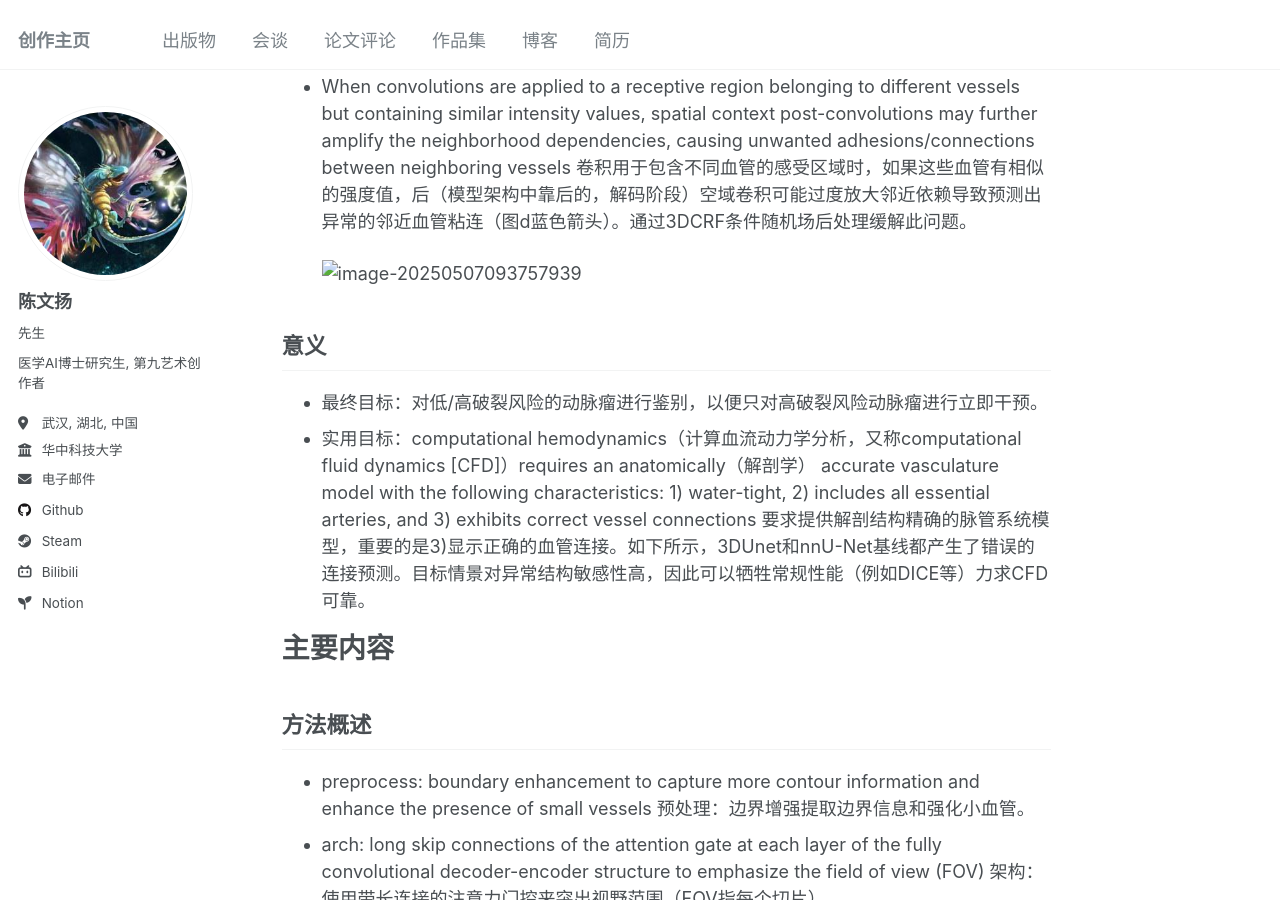
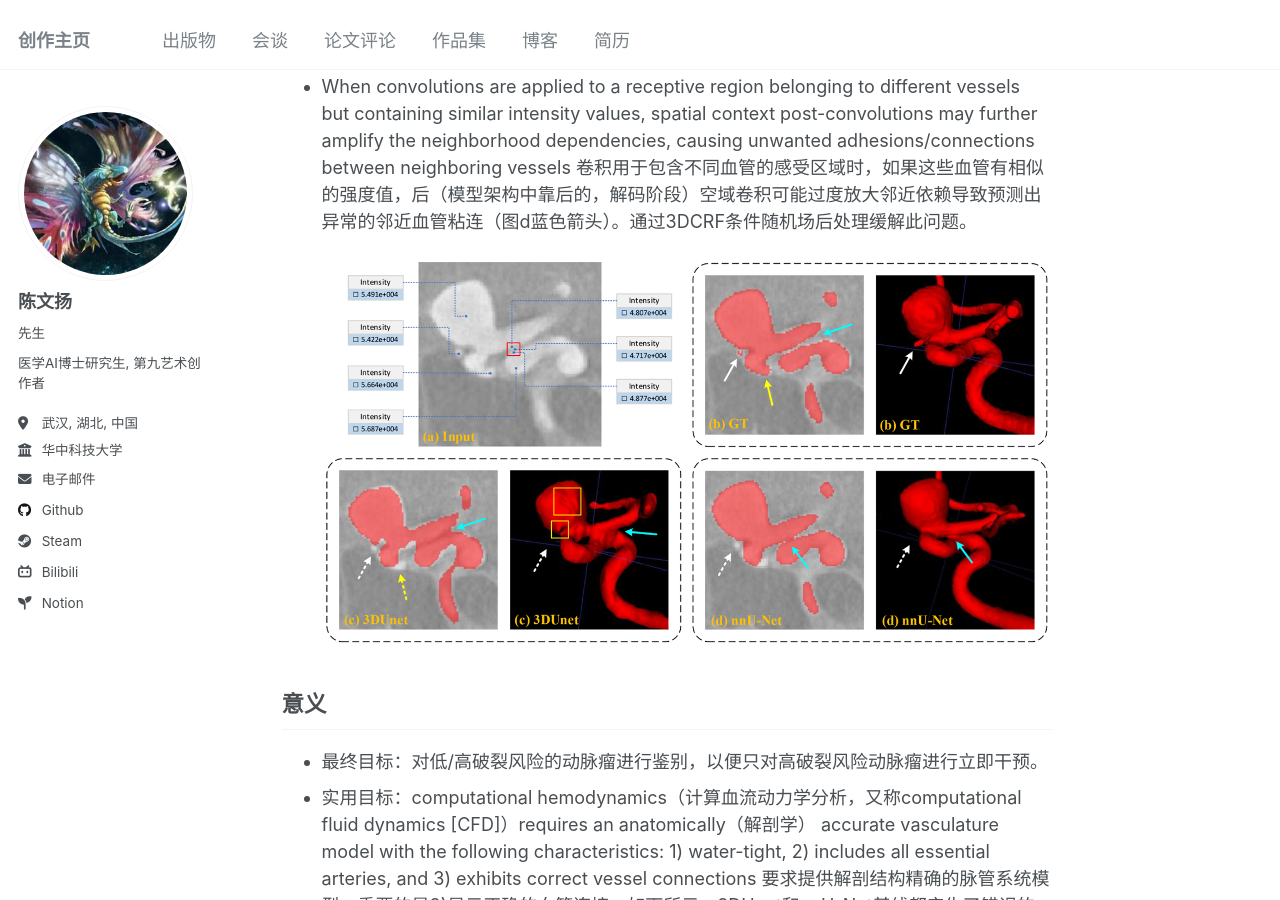
Before and after one commit to CyannyPasiify/cyannypasiify.github.io, a Jekyll site: the page built from _reviews/MIS/2022-11-17-01-An attention residual u-net with differential preprocessing and geometric postprocessing learning how to segment vasculature including intracranial aneurysms.md, in a window 1280 px wide and 900 px high, scrolled down 1758 px. Built offline with Jekyll 4.4.1, drawn with Linux system fonts in a browser that asks for light colours.

Commit message:
Fix link errors 1.

```diff
--- a/_reviews/MIS/2022-11-17-01-An attention residual u-net with differential preprocessing and geometric postprocessing learning how to segment vasculature including intracranial aneurysms.md
+++ b/_reviews/MIS/2022-11-17-01-An attention residual u-net with differential preprocessing and geometric postprocessing learning how to segment vasculature including intracranial aneurysms.md
@@ -17,7 +17,7 @@ MIA 2023
 
 Mu N, Lyu Z, Rezaeitaleshmahalleh M, et al. An attention residual u-net with differential preprocessing and geometric postprocessing: Learning how to segment vasculature including intracranial aneurysms[J]. Medical image analysis, 2023, 84: 102697.
 
-[[paper]](https://doi.org/10.1016/j.media.2022.102697) [[paper(local)]](files/reviews/ARU-Net/An%20attention%20residual%20u-net%20with%20differential%20preprocessing%20and%20geometric%20postprocessing%20learning%20how%20to%20segment%20vasculature%20including%20intracranial%20aneurysms.pdf)
+[[paper]](https://doi.org/10.1016/j.media.2022.102697) [[paper(local)]](/files/reviews/ARU-Net/An%20attention%20residual%20u-net%20with%20differential%20preprocessing%20and%20geometric%20postprocessing%20learning%20how%20to%20segment%20vasculature%20including%20intracranial%20aneurysms.pdf)
 
 # 要点
 
@@ -49,7 +49,7 @@ Mu N, Lyu Z, Rezaeitaleshmahalleh M, et al. An attention residual u-net with dif
 
 - When convolutions are applied to a receptive region belonging to different vessels but containing similar intensity values, spatial context post-convolutions may further amplify the neighborhood dependencies, causing unwanted adhesions/connections between neighboring vessels 卷积用于包含不同血管的感受区域时，如果这些血管有相似的强度值，后（模型架构中靠后的，解码阶段）空域卷积可能过度放大邻近依赖导致预测出异常的邻近血管粘连（图d蓝色箭头）。通过3DCRF条件随机场后处理缓解此问题。
 
-  ![image-20250507093757939](images/reviews/An%20attention%20residual%20u-net%20with%20differential%20preprocessing%20and%20geometric%20postprocessing%20learning%20how%20to%20segment%20vasculature%20including%20intracranial%20aneurysms/vessel_connection_error.jpg)
+  ![image-20250507093757939](/images/reviews/An%20attention%20residual%20u-net%20with%20differential%20preprocessing%20and%20geometric%20postprocessing%20learning%20how%20to%20segment%20vasculature%20including%20intracranial%20aneurysms/vessel_connection_error.jpg)
 
 ## 意义
 
@@ -72,7 +72,7 @@ Mu N, Lyu Z, Rezaeitaleshmahalleh M, et al. An attention residual u-net with dif
 
 ## 架构修改
 
-![ARU-Net](images/reviews/An%20attention%20residual%20u-net%20with%20differential%20preprocessing%20and%20geometric%20postprocessing%20learning%20how%20to%20segment%20vasculature%20including%20intracranial%20aneurysms/ARU-Net.png)
+![ARU-Net](/images/reviews/An%20attention%20residual%20u-net%20with%20differential%20preprocessing%20and%20geometric%20postprocessing%20learning%20how%20to%20segment%20vasculature%20including%20intracranial%20aneurysms/ARU-Net.png)
 
 编码器每级和解码器每级都使用短连接。
 
```
Also changed, not shown: 1 other file.
